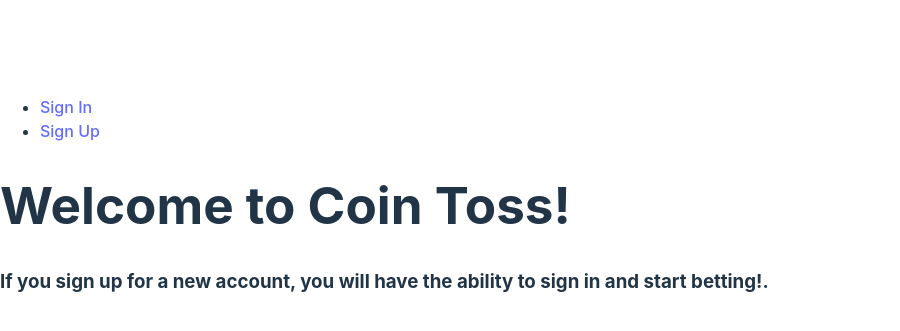
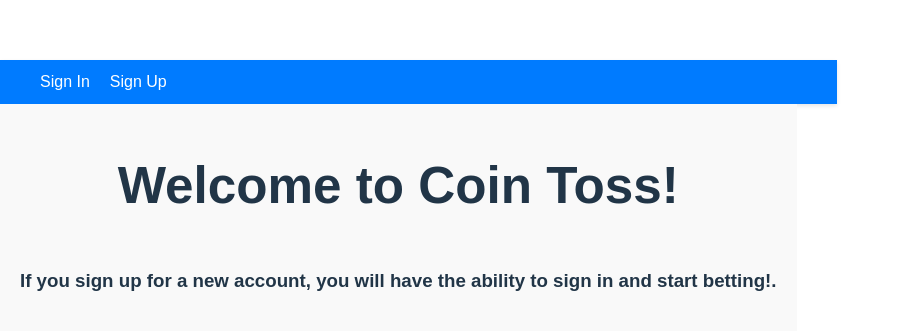
Before and after one commit to JosephCho29/Coin-toss-frontend, a React (Vite) app: page / in a window 1280 px wide. Shown: the part 203-534 px from the top of the page, without its empty margins (0-900 px from the left). Built offline with nearby package versions, Linux system fonts and the light colour scheme; no server answers.

Commit message:
added some css to addfriend and navbar

```diff
--- /dev/null
+++ b/src/components/AddFriend/AddFriend.css
@@ -0,0 +1,61 @@
+/* General reset and basic styling */
+body,
+html,
+main {
+    margin: 0;
+    padding: 0;
+    box-sizing: border-box;
+    font-family: Arial, sans-serif;
+}
+
+/* Styling the main container */
+main {
+    display: flex;
+    flex-direction: column;
+    align-items: center;
+    padding: 20px;
+    background-color: #f9f9f9;
+}
+
+/* Styling each user card */
+main a {
+    display: flex;
+    flex-direction: row;
+    align-items: center;
+    justify-content: space-between;
+    text-decoration: none;
+    color: #333;
+    background-color: #fff;
+    border: 1px solid #ddd;
+    padding: 15px;
+    margin: 10px 0;
+    width: 80%;
+    max-width: 400px;
+    border-radius: 8px;
+    box-shadow: 0 2px 4px rgba(0, 0, 0, 0.1);
+    transition: box-shadow 0.3s ease;
+}
+
+main a:hover {
+    box-shadow: 0 4px 8px rgba(0, 0, 0, 0.2);
+}
+
+main a p {
+    margin: 0;
+    font-size: 1.2em;
+}
+
+main a button {
+    margin-left: 20px;
+    padding: 10px 20px;
+    border: none;
+    background-color: #007bff;
+    color: #fff;
+    border-radius: 4px;
+    cursor: pointer;
+    transition: background-color 0.3s ease;
+}
+
+main a button:hover {
+    background-color: #0056b3;
+}
--- /dev/null
+++ b/src/components/NavBar/NavBar.css
@@ -0,0 +1,38 @@
+/* Navigation bar styles */
+nav {
+    width: 100%;
+    background-color: #007bff;
+    display: flex;
+    justify-content: space-between;
+    align-items: center;
+    padding: 10px 20px;
+    box-shadow: 0 2px 4px rgba(0, 0, 0, 0.1);
+}
+
+nav .nav-brand {
+    font-size: 1.5em;
+    color: #fff;
+    text-decoration: none;
+}
+
+nav ul {
+    list-style: none;
+    display: flex;
+    margin: 0;
+    padding: 0;
+}
+
+nav ul li {
+    margin-left: 20px;
+}
+
+nav ul li a {
+    text-decoration: none;
+    color: #fff;
+    font-size: 1em;
+    transition: color 0.3s ease;
+}
+
+nav ul li a:hover {
+    color: #ffdd57;
+}
--- a/src/components/NavBar/NavBar.jsx
+++ b/src/components/NavBar/NavBar.jsx
@@ -1,7 +1,7 @@
 import { Link } from 'react-router-dom';
 import { useContext } from 'react';
 import { AuthedUserContext } from '../../App'
-
+import './NavBar.css';
 
 const NavBar = ({ handleSignout }) => {
     const user = useContext(AuthedUserContext);
```
Also changed, not shown: src/components/AddFriend/AddFriend.jsx (+5 -2 lines).
